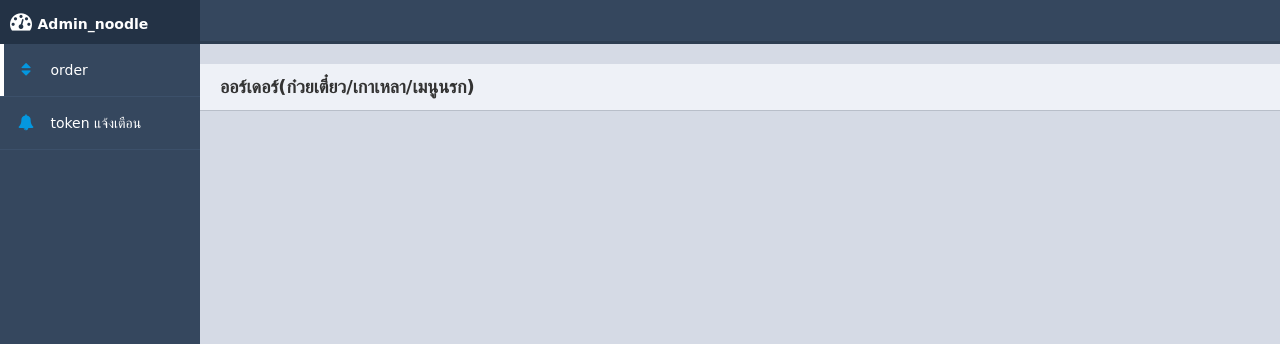
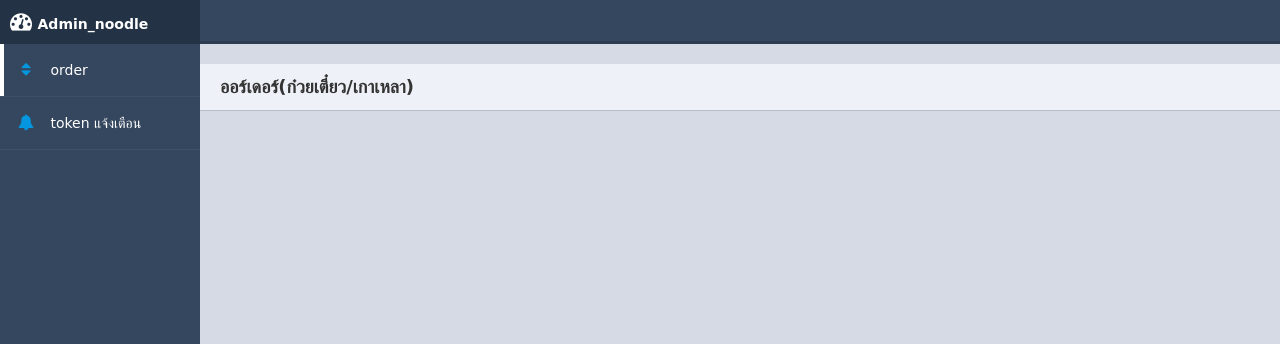
Before and after one commit to nontawatfriend/orderfoodonline, a PHP site: page /admin_noodle/index.php in a window 1280 px wide. Shown: the top 344 px of the page. Run offline with PHP 8.4, Linux system fonts and the light colour scheme; data that the repository does not hold is empty; some web fonts are replaced.

Commit message:
ajax_real_time

```diff
--- a/admin_noodle/main.php
+++ b/admin_noodle/main.php
@@ -15,7 +15,7 @@ td{
 }
 </style>
 <?php include("../admin/config.php"); ?>
-<div class="title">ออร์เดอร์(ก๋วยเตี๋ยว/เกาเหลา/เมนูนรก)</div>
+<div class="title">ออร์เดอร์(ก๋วยเตี๋ยว/เกาเหลา)</div>
 <script language="JavaScript">
 
 	function bodyOnload()
```
